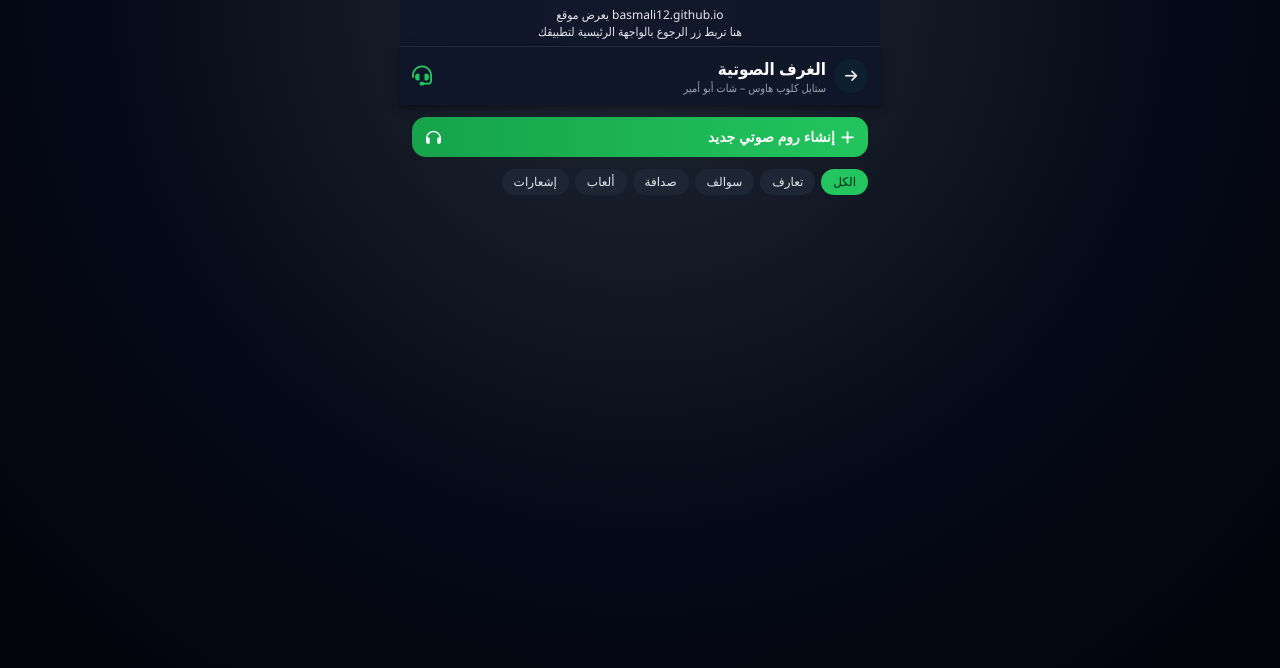
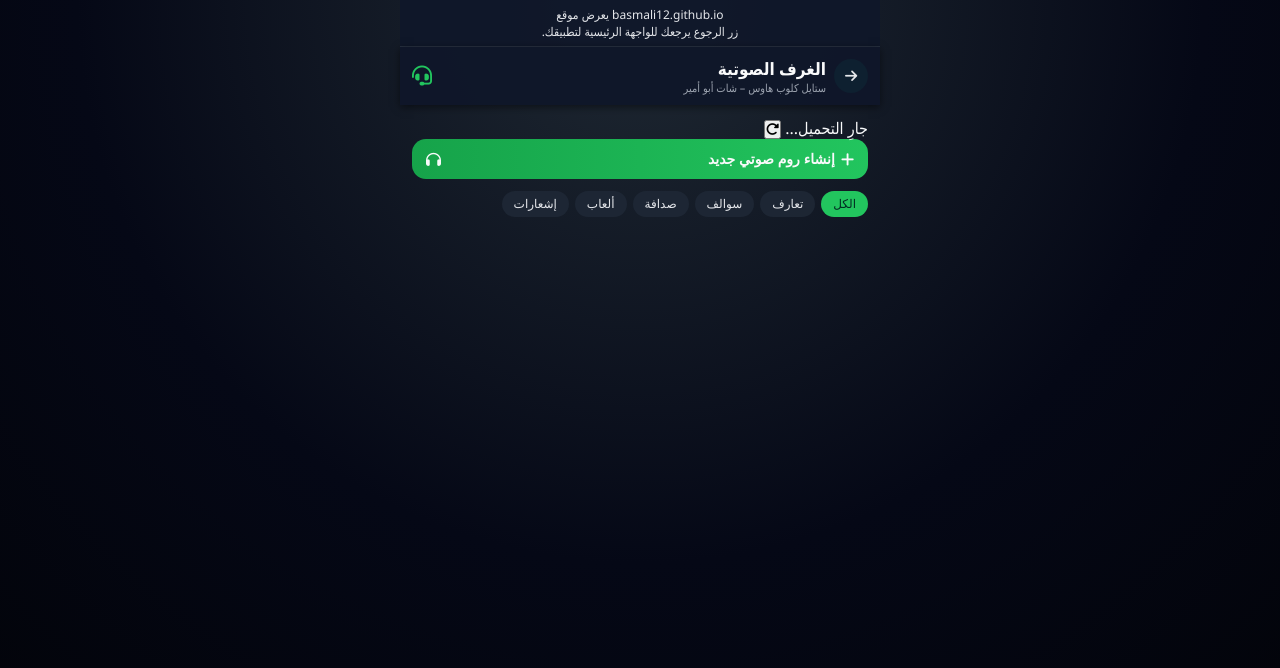
Before and after one commit to Basmali12/444, a plain HTML site: page index.html in a window 1280 px wide. Drawn offline with Linux system fonts and the light colour scheme.

Commit message:
Update index.html

```diff
--- a/index.html
+++ b/index.html
@@ -9,17 +9,16 @@
   <link rel="stylesheet"
         href="https://cdnjs.cloudflare.com/ajax/libs/font-awesome/6.5.2/css/all.min.css" />
 
-  <!-- ملف التنسيقات -->
+  <!-- ستايل -->
   <link rel="stylesheet" href="style.css" />
 </head>
 <body>
   <div class="app">
 
-    <!-- شريط تنبيه مؤقت (تقدر تحذفه) -->
+    <!-- تنبيه خفيف فوق (تقدر تحذفه) -->
     <div class="top-note">
-      basmali12.github.io يعرض موقع
-      <br />
-      هنا تربط زر الرجوع بالواجهة الرئيسية لتطبيقك
+      basmali12.github.io يعرض موقع<br>
+      زر الرجوع يرجعك للواجهة الرئيسية لتطبيقك.
     </div>
 
     <!-- الهيدر -->
@@ -40,6 +39,14 @@
     <main id="roomsScreen" class="screen screen-active">
       <section class="rooms-screen-body">
 
+        <!-- معلومات المستخدم -->
+        <div class="user-bar">
+          <span id="userNameLabel">جارِ التحميل...</span>
+          <button class="user-refresh" onclick="forceReloadUser()">
+            <i class="fa-solid fa-rotate-right"></i>
+          </button>
+        </div>
+
         <!-- زر إنشاء روم -->
         <button class="create-room-btn" onclick="createRoomPrompt()">
           <span>
@@ -49,7 +56,7 @@
           <i class="fa-solid fa-headphones"></i>
         </button>
 
-        <!-- فلاتر الأنواع -->
+        <!-- فلاتر -->
         <div class="room-filters">
           <button class="filter-chip active" data-filter="all" onclick="changeFilter('all', this)">الكل</button>
           <button class="filter-chip" data-filter="تعارف" onclick="changeFilter('تعارف', this)">تعارف</button>
@@ -73,7 +80,7 @@
         </button>
         <div class="room-header-center">
           <div id="roomTitle" class="room-title">عنوان الروم</div>
-          <div id="roomSubTitle" class="room-subtitle">نوع الروم</div>
+          <div id="roomSubTitle" class="room-subtitle">وصف الروم</div>
         </div>
         <button class="room-settings-btn">
           <i class="fa-solid fa-ellipsis-vertical"></i>
@@ -82,9 +89,9 @@
 
       <div class="room-body">
 
-        <!-- شبكة المايكات (5 فوق + 5 تحت) -->
+        <!-- شبكة المايكات -->
         <div class="mics-grid">
-          <!-- يتعبّي ديناميكي من app.js -->
+          <!-- يملأ من js -->
         </div>
 
         <!-- عدد الموجودين -->
@@ -93,11 +100,13 @@
           <span><i class="fa-solid fa-volume-high"></i> صوتي فقط</span>
         </div>
 
-        <!-- شات النص داخل الروم (تجريبي) -->
+        <!-- شات الروم -->
         <div class="room-chat">
           <div id="roomMessages" class="room-messages"></div>
           <div class="room-chat-input">
-            <input id="roomMsgInput" type="text" placeholder="اكتب رسالة للجميع في الروم..."
+            <input id="roomMsgInput"
+                   type="text"
+                   placeholder="اكتب رسالة للجميع في الروم..."
                    onkeypress="roomInputKey(event)" />
             <button onclick="sendRoomMessage()">
               <i class="fa-solid fa-paper-plane"></i>
@@ -109,7 +118,12 @@
 
   </div>
 
-  <!-- ملف الجافاسكربت -->
+  <!-- Firebase compat -->
+  <script src="https://www.gstatic.com/firebasejs/9.22.0/firebase-app-compat.js"></script>
+  <script src="https://www.gstatic.com/firebasejs/9.22.0/firebase-auth-compat.js"></script>
+  <script src="https://www.gstatic.com/firebasejs/9.22.0/firebase-firestore-compat.js"></script>
+
+  <!-- كود التطبيق -->
   <script src="app.js"></script>
 </body>
 </html>
```
